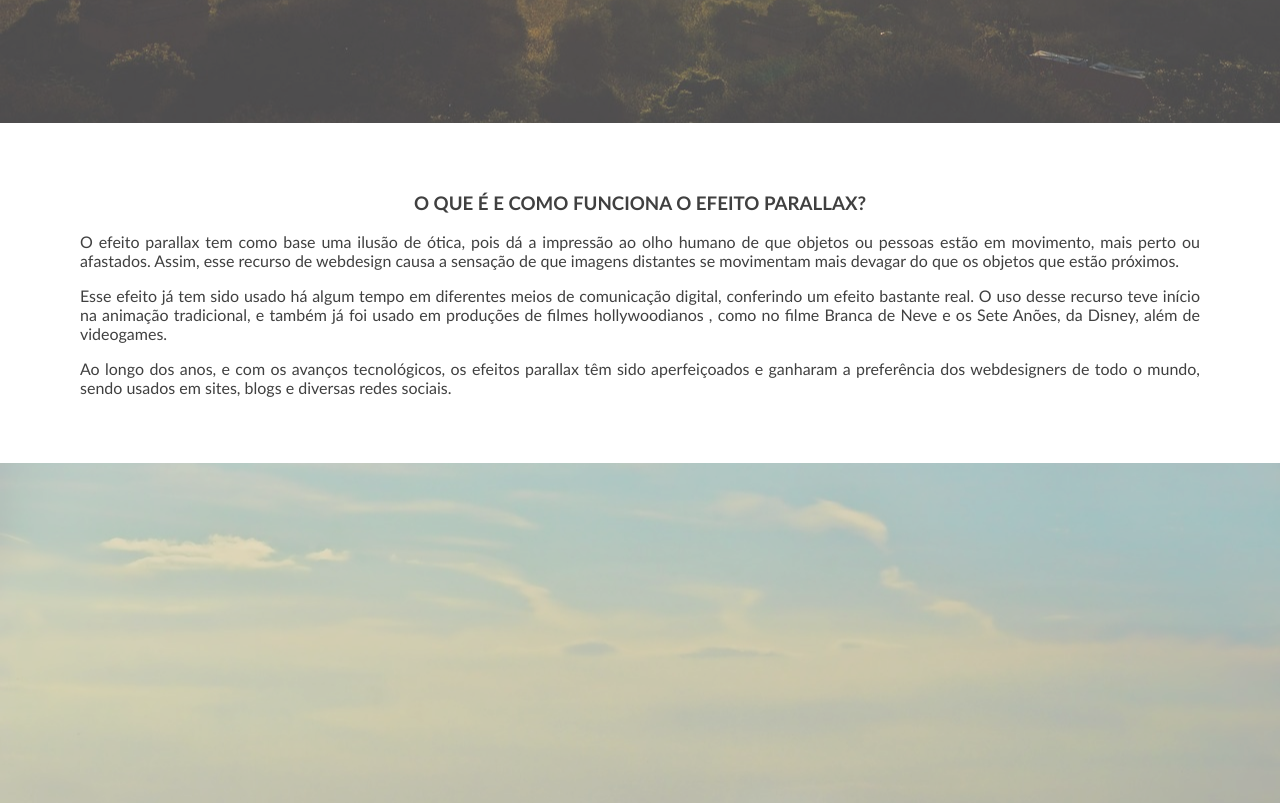
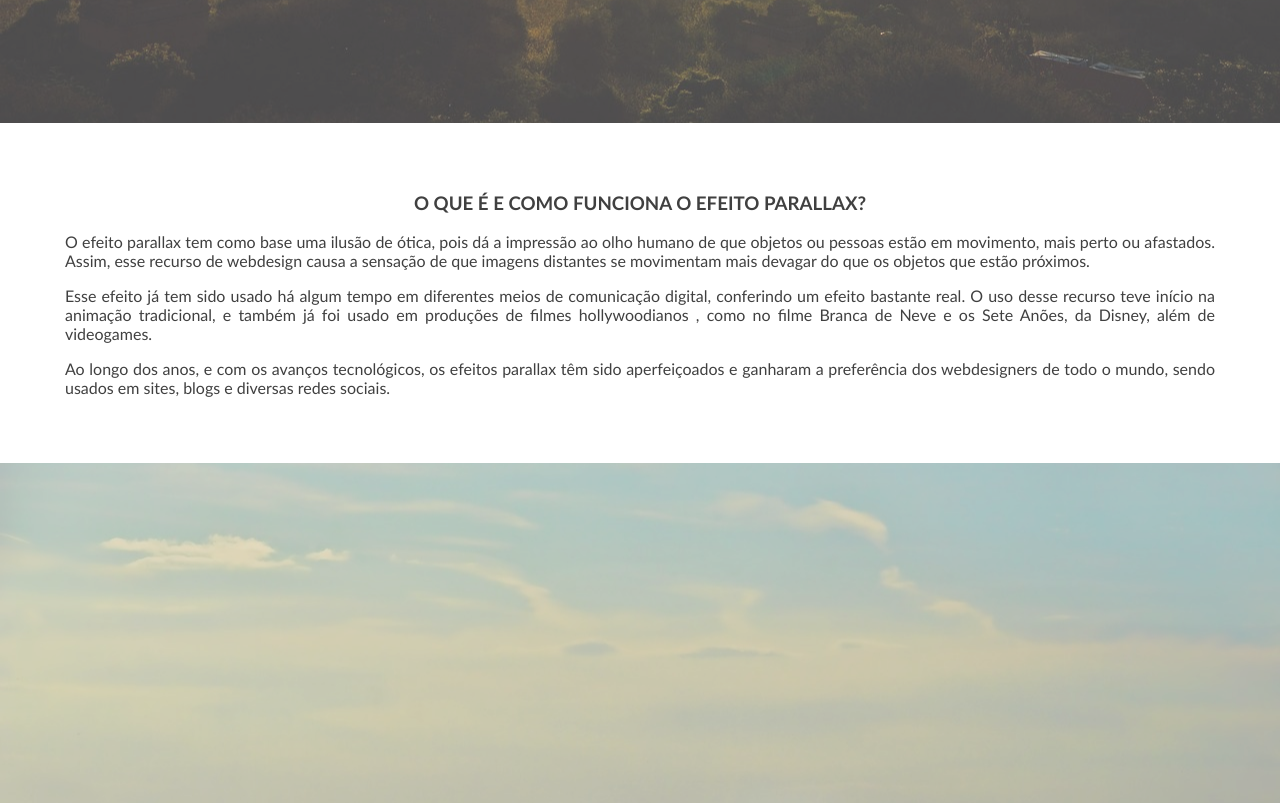
Before and after one commit to gabrielfonsecadev/Parallax, a plain HTML site: page index.html in a window 1280 px wide. Shown: the part 677-1480 px from the top of the page. Drawn offline with Linux system fonts and the light colour scheme.

Commit message:
Update style.css

```diff
--- a/style.css
+++ b/style.css
@@ -50,7 +50,7 @@ body, html{
 }
 
 .conteudo {
-    padding: 50px 80px;
+    padding: 50px 65px;
     background: white;
     text-align: justify;
 }
```
